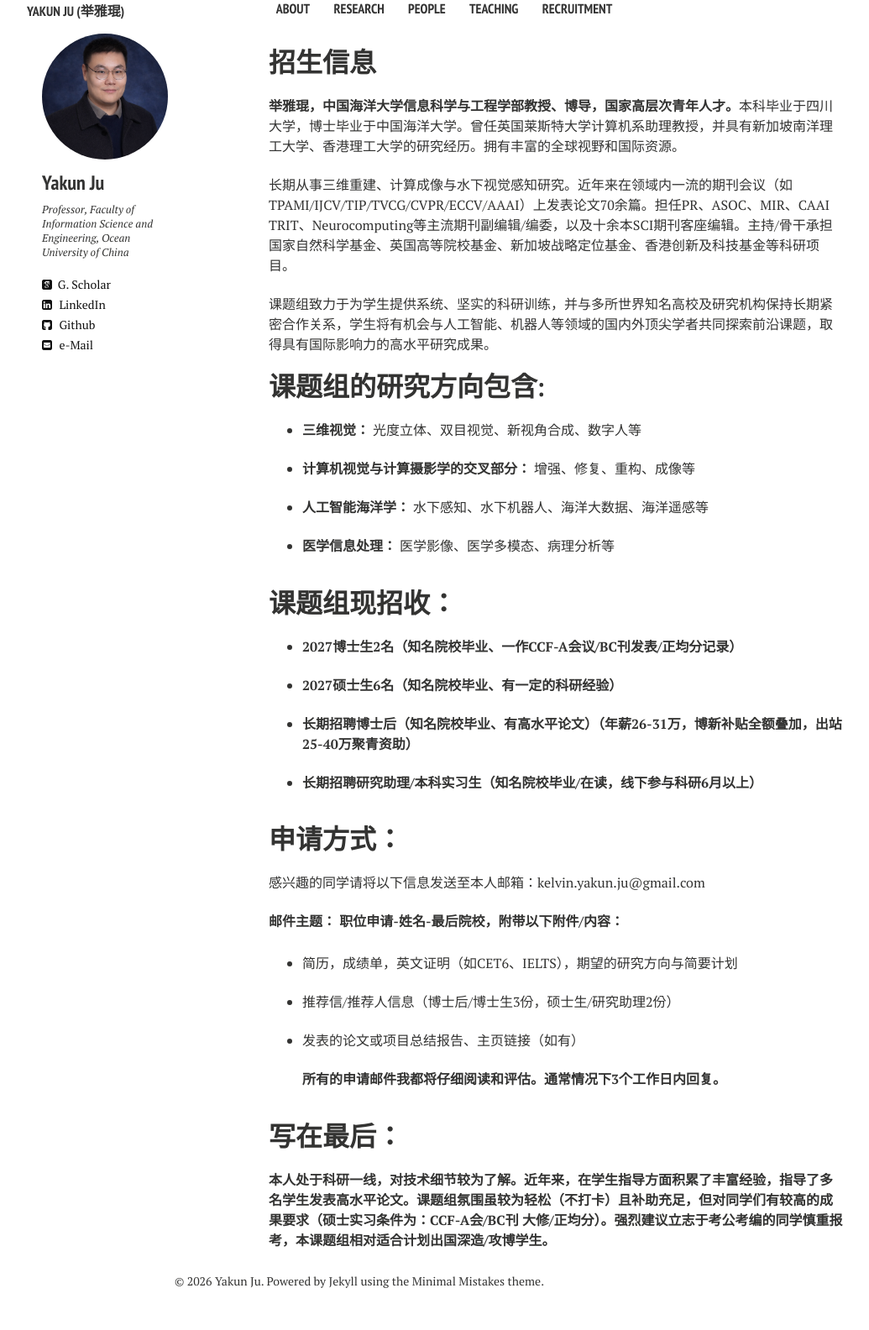
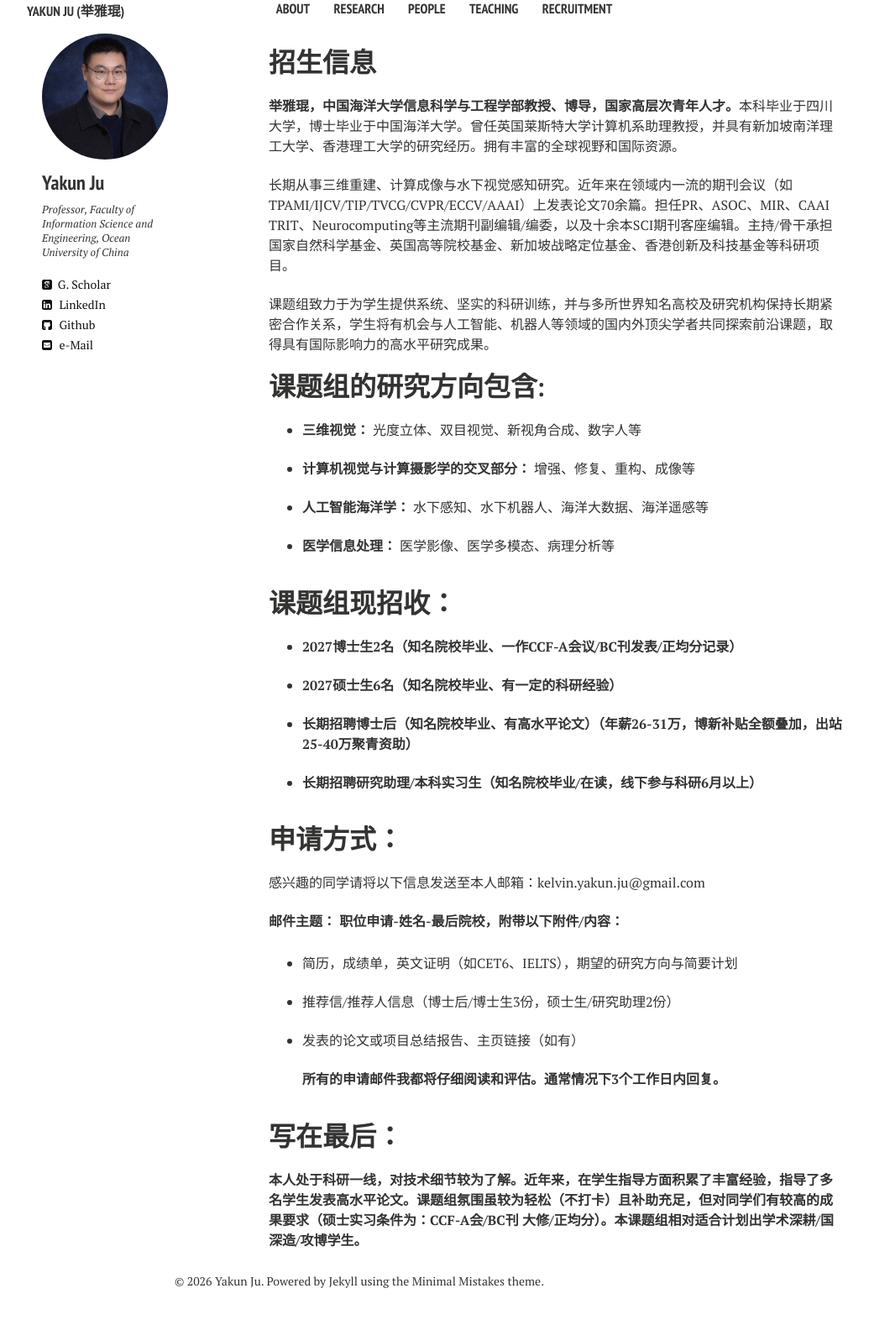
Before and after one commit to juyakun/juyakun.github.io, a Jekyll site: the page built from recruitment.md, in a window 1280 px wide. Shown: the whole page at 84% size, without its empty margins (112-1147 px from the left). Built offline with Jekyll 4.4.1, drawn with Linux system fonts in a browser that asks for light colours; nearby versions of some CDN libraries.

Commit message:
Update recruitment.md

```diff
--- a/recruitment.md
+++ b/recruitment.md
@@ -67,4 +67,4 @@ comments: false
 
 # 写在最后：
 
-**本人处于科研一线，对技术细节较为了解。近年来，在学生指导方面积累了丰富经验，指导了多名学生发表高水平论文。课题组氛围虽较为轻松（不打卡）且补助充足，但对同学们有较高的成果要求（硕士实习条件为：CCF-A会/BC刊 大修/正均分）。强烈建议立志于考公考编的同学慎重报考，本课题组相对适合计划出国深造/攻博学生。**
+**本人处于科研一线，对技术细节较为了解。近年来，在学生指导方面积累了丰富经验，指导了多名学生发表高水平论文。课题组氛围虽较为轻松（不打卡）且补助充足，但对同学们有较高的成果要求（硕士实习条件为：CCF-A会/BC刊 大修/正均分）。本课题组相对适合计划出学术深耕/国深造/攻博学生。**
```
